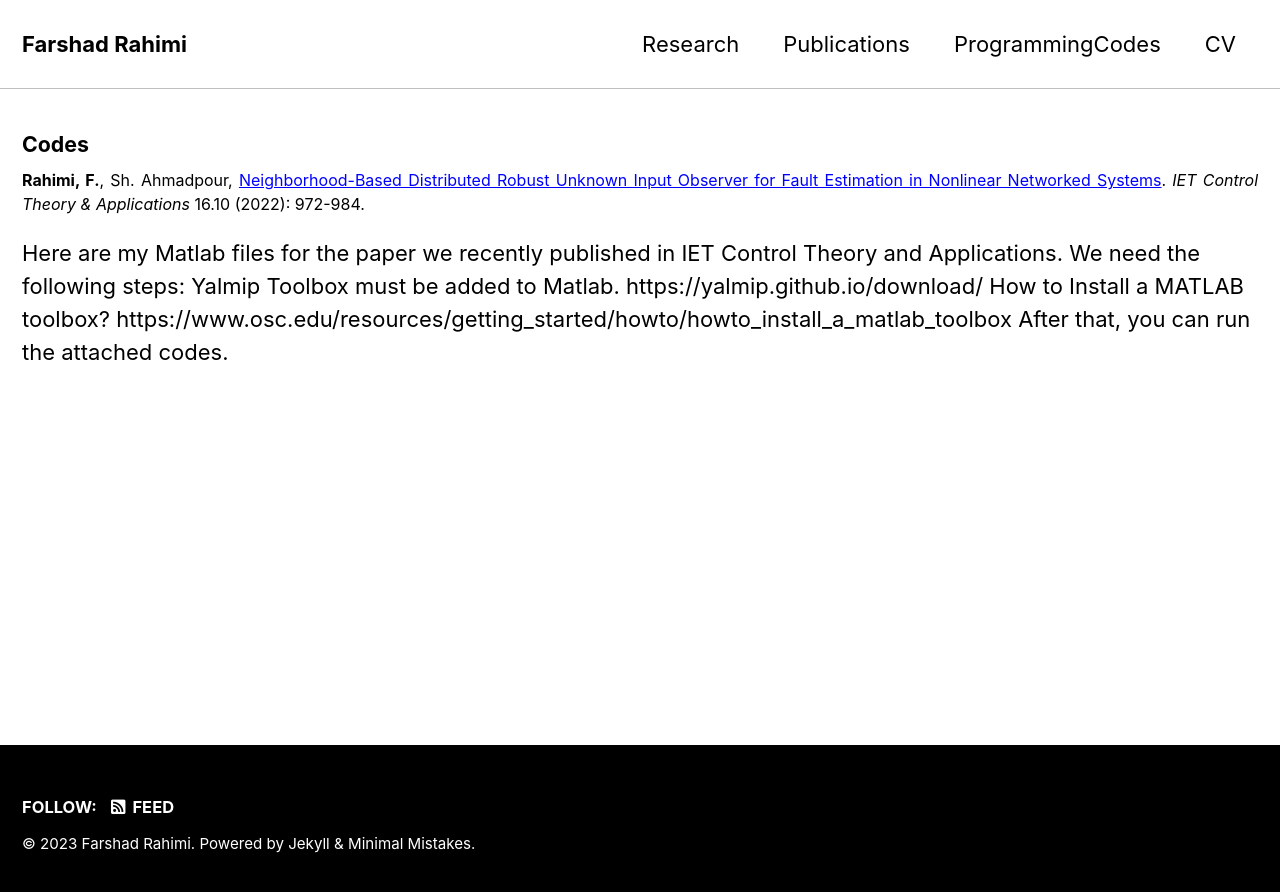
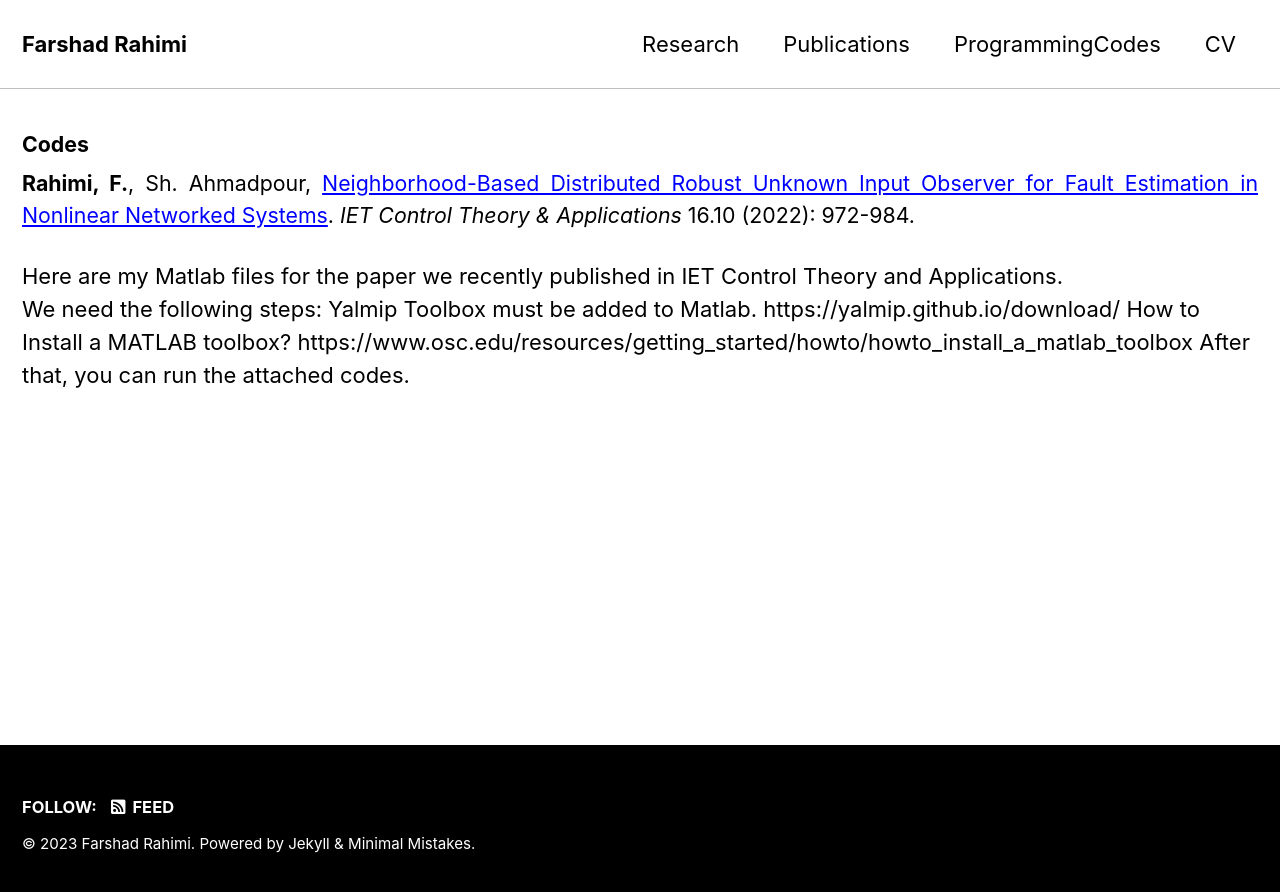
Before and after one commit to Farshad-Rahimi/farshad-rahimi.github.io, a Jekyll site: the page built from _pages/ProgrammingCodes.md, in a window 1280 px wide. Shown: the top 892 px of the page. Built offline with Jekyll 4.4.1, drawn with Linux system fonts in a browser that asks for light colours; cached includes are drawn as plain includes.

Commit message:
Update ProgrammingCodes.md

```diff
--- a/_pages/ProgrammingCodes.md
+++ b/_pages/ProgrammingCodes.md
@@ -11,8 +11,8 @@
 
 {: .text-justify style="font-size: 12pt" reversed="reversed"}
 **Rahimi, F.**, Sh. Ahmadpour, [Neighborhood-Based Distributed Robust Unknown Input Observer for Fault Estimation in Nonlinear Networked Systems](https://ietresearch.onlinelibrary.wiley.com/doi/full/10.1049/cth2.12278){:style="color: blue"}. *IET Control Theory & Applications* 16.10 (2022): 972-984.
-
-Here are my Matlab files for the paper we recently published in IET Control Theory and Applications.
+{: .text-justify style="font-size: 16pt" reversed="reversed"}
+Here are my Matlab files for the paper we recently published in IET Control Theory and Applications. \\
 We need the following steps:
 Yalmip Toolbox must be added to Matlab.
 https://yalmip.github.io/download/
```
